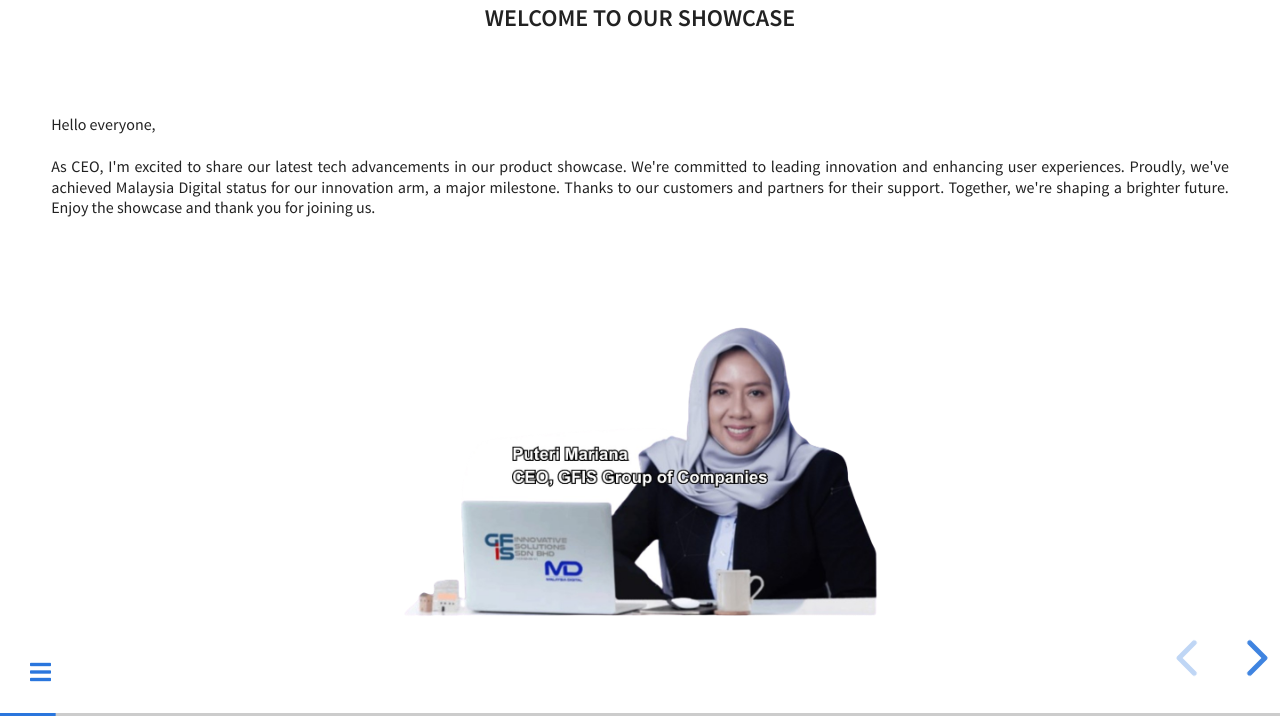
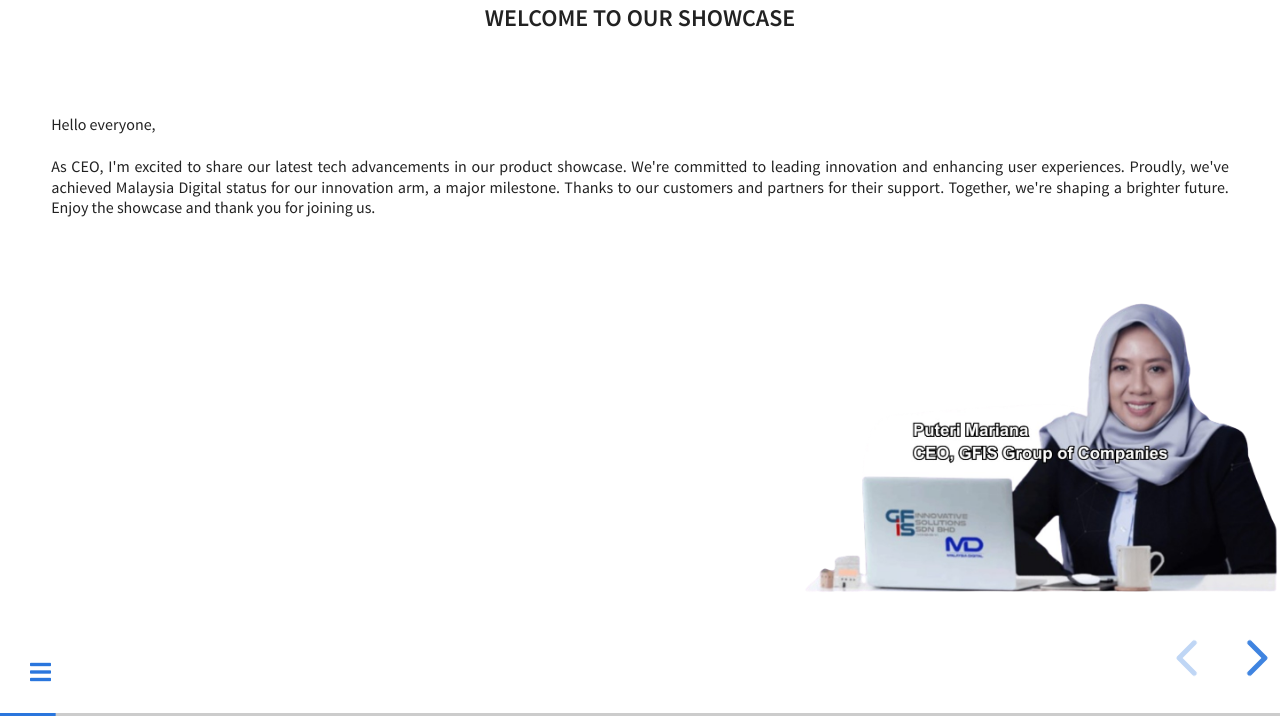
Before and after one commit to Harrazz/BrochureV2, a plain HTML site: page index.html in a window 1280 px wide. Both pictures are taken after a click on the button "next slide". Shown: the part 84-800 px from the top of the page. Drawn offline with Linux system fonts and the light colour scheme.

Commit message:
latest welcome

```diff
--- a/css/slide2.css
+++ b/css/slide2.css
@@ -7,6 +7,11 @@
     word-spacing: 0.3rem;
 }
 
+.welcome5 {
+    align-items: end;
+    display: flex;
+    justify-content: end;
+}
 
 /* about us */
 .grid-welcome {
```
